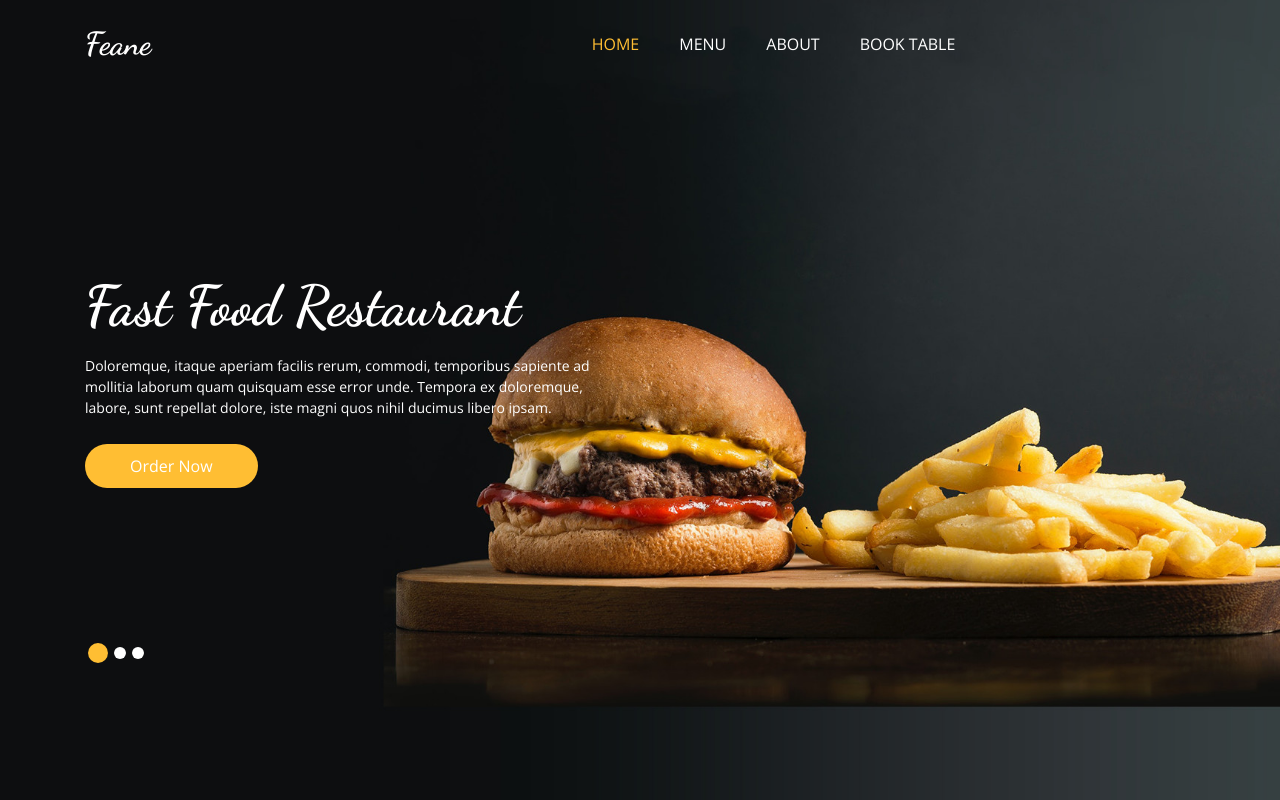
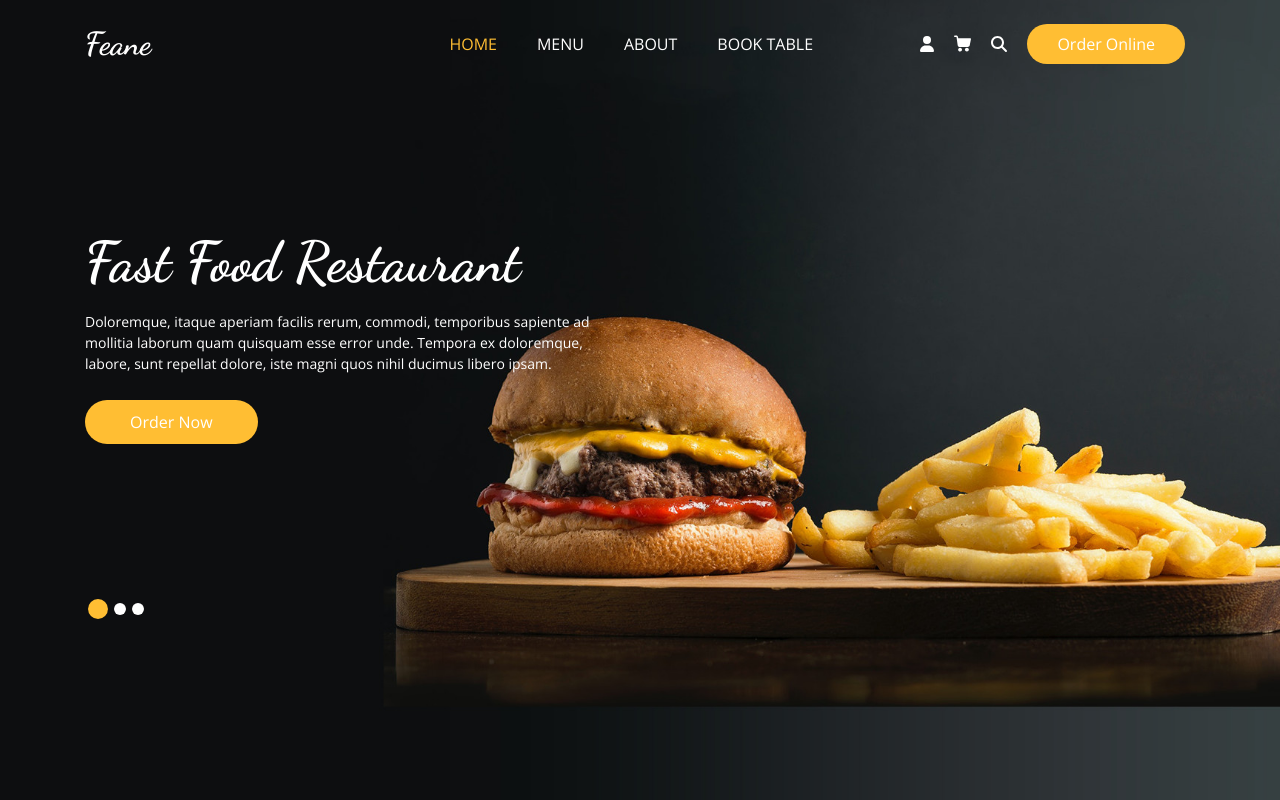
Before and after one commit to TulupovaI/PET-PROJECT-HILLEL, a React (Vite) app: page / in a window 1280 px wide. Shown: the top 800 px of the page. Built offline with nearby package versions, Linux system fonts and the light colour scheme; no server answers.

Commit message:
add favicons + style for  Hero_area

```diff
--- a/package.json
+++ b/package.json
@@ -10,6 +10,9 @@
     "preview": "vite preview"
   },
   "dependencies": {
+    "@fortawesome/fontawesome-svg-core": "^6.4.2",
+    "@fortawesome/free-solid-svg-icons": "^6.4.2",
+    "@fortawesome/react-fontawesome": "^0.2.0",
     "bootstrap": "^5.0.1",
     "localforage": "^1.10.0",
     "match-sorter": "^6.3.1",
--- a/src/components/Header.jsx
+++ b/src/components/Header.jsx
@@ -2,12 +2,24 @@ import { NavLink } from 'react-router-dom';
 import Logo from '../images/hero-bg.jpg'
 import Slider from './Slider';
 import { useLocation } from 'react-router-dom';
+import { FontAwesomeIcon } from '@fortawesome/react-fontawesome'
+import { faUser,faMagnifyingGlass } from '@fortawesome/free-solid-svg-icons'
+
+const user = <FontAwesomeIcon icon={faUser} />
+const search = <FontAwesomeIcon icon={faMagnifyingGlass} />
 function Header(){
   const location = useLocation();
   console.log(location.pathname);
   let background = false;
+  let heightHerou = {
+    minHeight: '100vh',
+  };
 if(location.pathname === "/"){
   background = true;
+}else if(location.pathname === "/menu"){
+   heightHerou = {
+    minHeight: 'auto'
+  };
 }
 
 const colorBackground = {
@@ -15,8 +27,8 @@ const colorBackground = {
 };
 return(
 <>
-
-    {background && <div className="bg-box">
+<div className="hero_area" style={heightHerou}>
+{background && <div className="bg-box">
       <img src={Logo} alt="" />
     </div>}
  <header className="header_section" style={colorBackground}>
@@ -47,12 +59,82 @@ return(
                 <a className="nav-link" href="book.html">Book Table</a>
               </li>
             </ul>
+            <div className="user_option">
+              <a href="" className="user_link">
+                {user}
+              </a>
+              <a className="cart_link" href="#">
+                <svg version="1.1" id="Capa_1" xmlns="http://www.w3.org/2000/svg" xmlns:xlink="http://www.w3.org/1999/xlink" x="0px" y="0px" viewBox="0 0 456.029 456.029"  xml:space="preserve">
+                  <g>
+                    <g>
+                      <path d="M345.6,338.862c-29.184,0-53.248,23.552-53.248,53.248c0,29.184,23.552,53.248,53.248,53.248
+                   c29.184,0,53.248-23.552,53.248-53.248C398.336,362.926,374.784,338.862,345.6,338.862z"></path>
+                    </g>
+                  </g>
+                  <g>
+                    <g>
+                      <path d="M439.296,84.91c-1.024,0-2.56-0.512-4.096-0.512H112.64l-5.12-34.304C104.448,27.566,84.992,10.67,61.952,10.67H20.48
+                   C9.216,10.67,0,19.886,0,31.15c0,11.264,9.216,20.48,20.48,20.48h41.472c2.56,0,4.608,2.048,5.12,4.608l31.744,216.064
+                   c4.096,27.136,27.648,47.616,55.296,47.616h212.992c26.624,0,49.664-18.944,55.296-45.056l33.28-166.4
+                   C457.728,97.71,450.56,86.958,439.296,84.91z"></path>
+                    </g>
+                  </g>
+                  <g>
+                    <g>
+                      <path d="M215.04,389.55c-1.024-28.16-24.576-50.688-52.736-50.688c-29.696,1.536-52.224,26.112-51.2,55.296
+                   c1.024,28.16,24.064,50.688,52.224,50.688h1.024C193.536,443.31,216.576,418.734,215.04,389.55z"></path>
+                    </g>
+                  </g>
+                  <g>
+                  </g>
+                  <g>
+                  </g>
+                  <g>
+                  </g>
+                  <g>
+                  </g>
+                  <g>
+                  </g>
+                  <g>
+                  </g>
+                  <g>
+                  </g>
+                  <g>
+                  </g>
+                  <g>
+                  </g>
+                  <g>
+                  </g>
+                  <g>
+                  </g>
+                  <g>
+                  </g>
+                  <g>
+                  </g>
+                  <g>
+                  </g>
+                  <g>
+                  </g>
+                </svg>
+              </a>
+              <form className="form-inline">
+                <button className="btn  my-2 my-sm-0 nav_search-btn" type="submit">
 
+                {search}
+                  <i className="fa fa-search" aria-hidden="true"></i>
+                </button>
+              </form>
+              <a href="" className="order_online">
+                Order Online
+              </a>
+            </div>
           </div>
         </nav>
       </div>
     </header>
 
+    {background && <Slider />  }
+   </div>
 
 </>)
 }
--- a/src/pages/Home.jsx
+++ b/src/pages/Home.jsx
@@ -13,10 +13,8 @@ const Home = () => {
 
     return(
         <>
-         <div className="hero_area">
 
-   <Slider />
-  </div>
+
   <OurMenu />
         </>
     )
```
Also changed, not shown: 1 other file (tests, documents, lock files or other folders).
